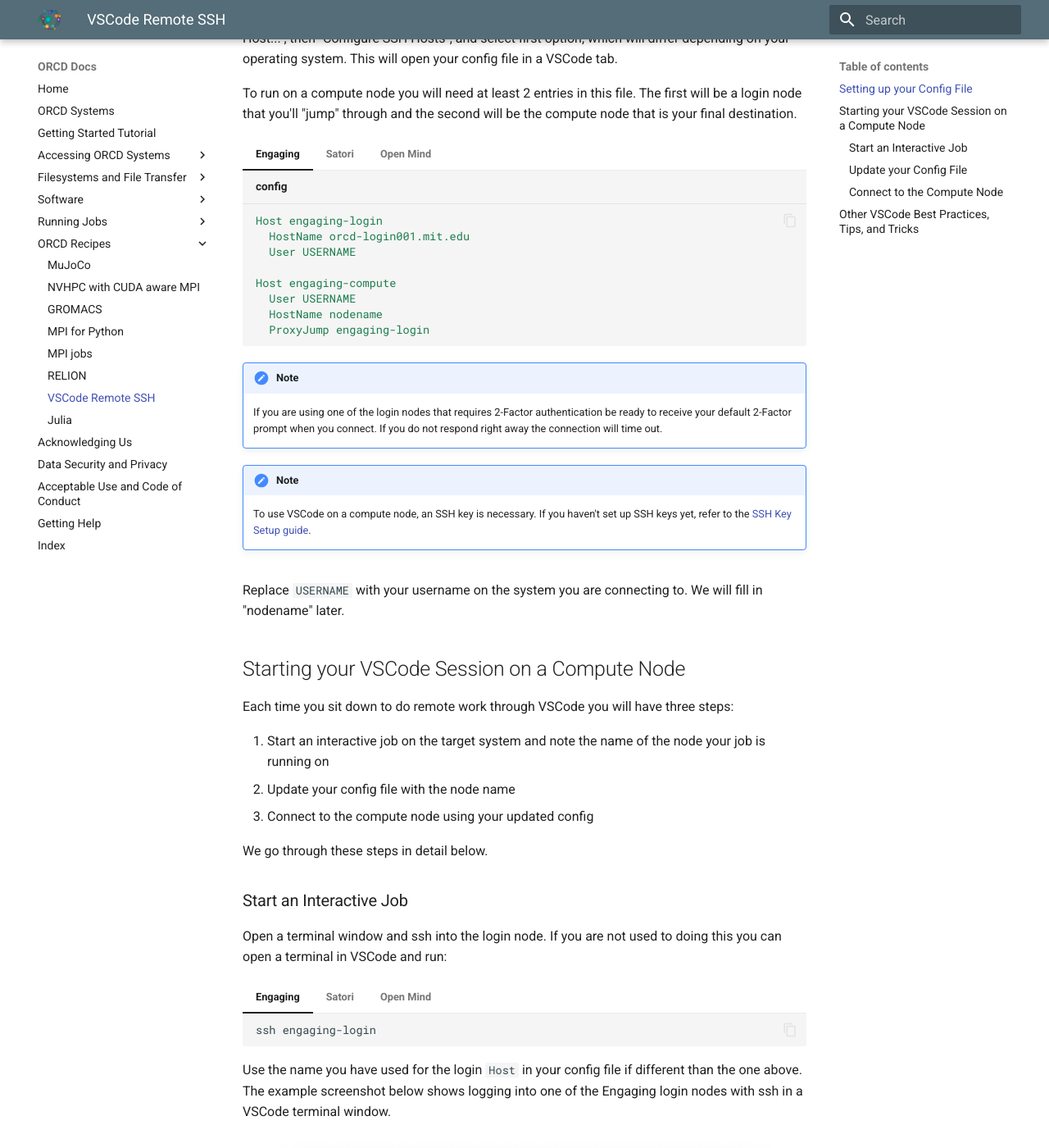
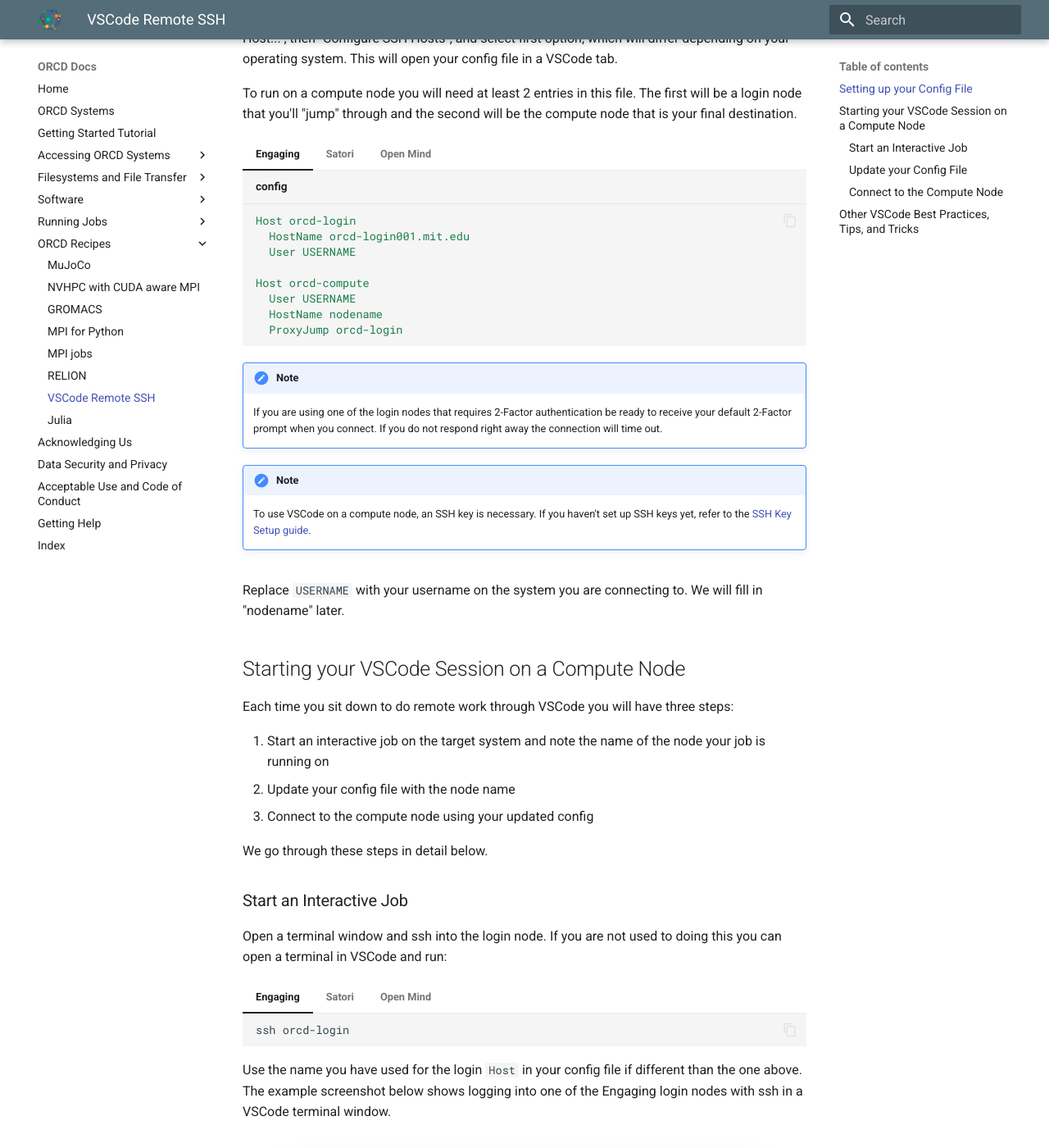
Before and after one commit to mit-orcd/orcd-docs-edit, an MkDocs documentation site: the page built from docs/recipes/vscode.md, in a window 1280 px wide and 1400 px high, scrolled down 575 px. Shown: the whole window at 82% size. Built offline with MkDocs 1.6.1 and Material for MkDocs 9.7.7, drawn with Linux system fonts in a browser that asks for light colours; some of the changed text lies outside the part shown.

Commit message:
fix name

````diff
--- a/docs/recipes/vscode.md
+++ b/docs/recipes/vscode.md
@@ -19,14 +19,14 @@
 === "Engaging"
 
     ```yaml title="config"
-    Host engaging-login
+    Host orcd-login
       HostName orcd-login001.mit.edu
       User USERNAME
 
-    Host engaging-compute
+    Host orcd-compute
       User USERNAME
       HostName nodename
-      ProxyJump engaging-login
+      ProxyJump orcd-login
     ```
 
     !!! note
@@ -88,7 +88,7 @@
 === "Engaging"
 
     ```bash
-    ssh engaging-login
+    ssh orcd-login
     ```
 
 === "Satori"
@@ -142,14 +142,14 @@
 === "Engaging"
 
     ```yaml title="config"
-    Host engaging-login
+    Host orcd-login
       HostName orcd-login001.mit.edu
       User USERNAME
 
-    Host engaging-compute
+    Host orcd-compute
       User USERNAME
       HostName node1234
-      ProxyJump engaging-login
+      ProxyJump orcd-login
     ```
 
 === "Satori"
@@ -184,7 +184,7 @@
 
 ![Update VSCode SSH config file with node name of interactive job on Engaging](../images/vscode/vscode_update_config.png)
 
-Since the interactive job in my screenshot is running on `node020`, I have updated `HostName` to `node-020` for the `engaging-compute` entry in my config file.
+Since the interactive job in my screenshot is running on `node020`, I have updated `HostName` to `node-020` for the `orcd-compute` entry in my config file.
 
 ### Connect to the Compute Node
 
@@ -192,7 +192,7 @@
 
 === "Engaging"
 
-    In the example config file above this would be `engaging-compute`.
+    In the example config file above this would be `orcd-compute`.
 
 === "Satori"
 
````
